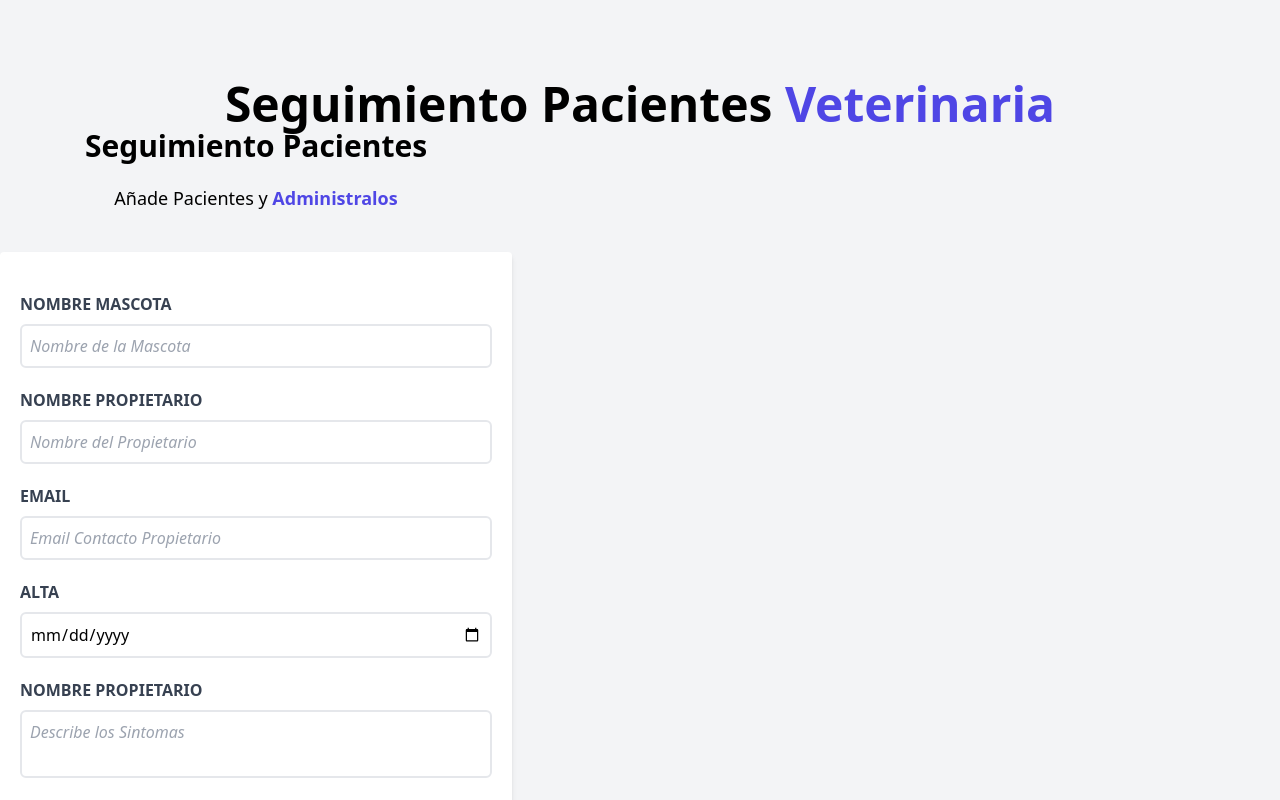
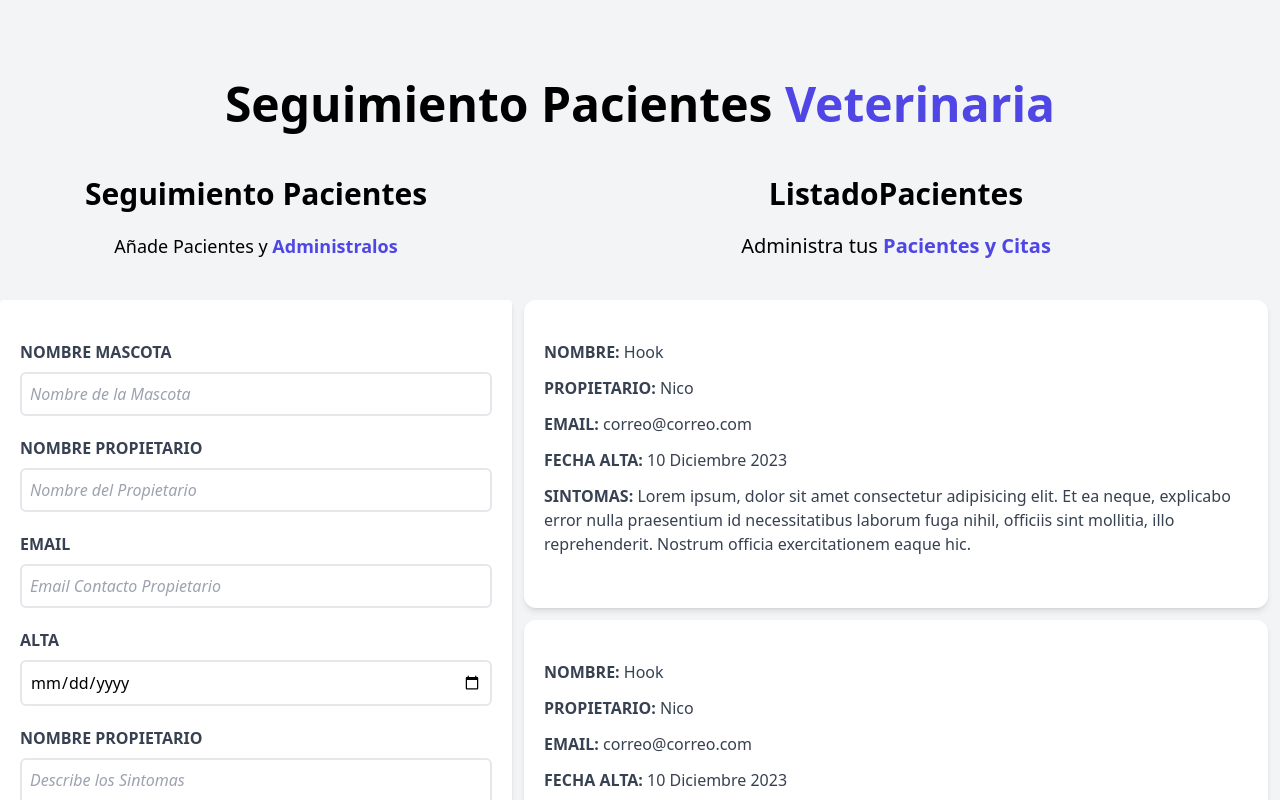
Before and after one commit to NibboNi/citas-veterinaria-react, a React (Vite) app: page / in a window 1280 px wide. Shown: the top 800 px of the page. Built offline with nearby package versions, Linux system fonts and the light colour scheme.

Commit message:
Updated App component

```diff
--- a/src/App.jsx
+++ b/src/App.jsx
@@ -7,8 +7,10 @@ function App() {
   return (
     <div className="container mx-auto mt-20">
       <Header />
-      <Formulario />
-      <ListadoPacientes />
+      <div className="mt-12 md:flex">
+        <Formulario />
+        <ListadoPacientes />
+      </div>
     </div>
   )
 }
```
